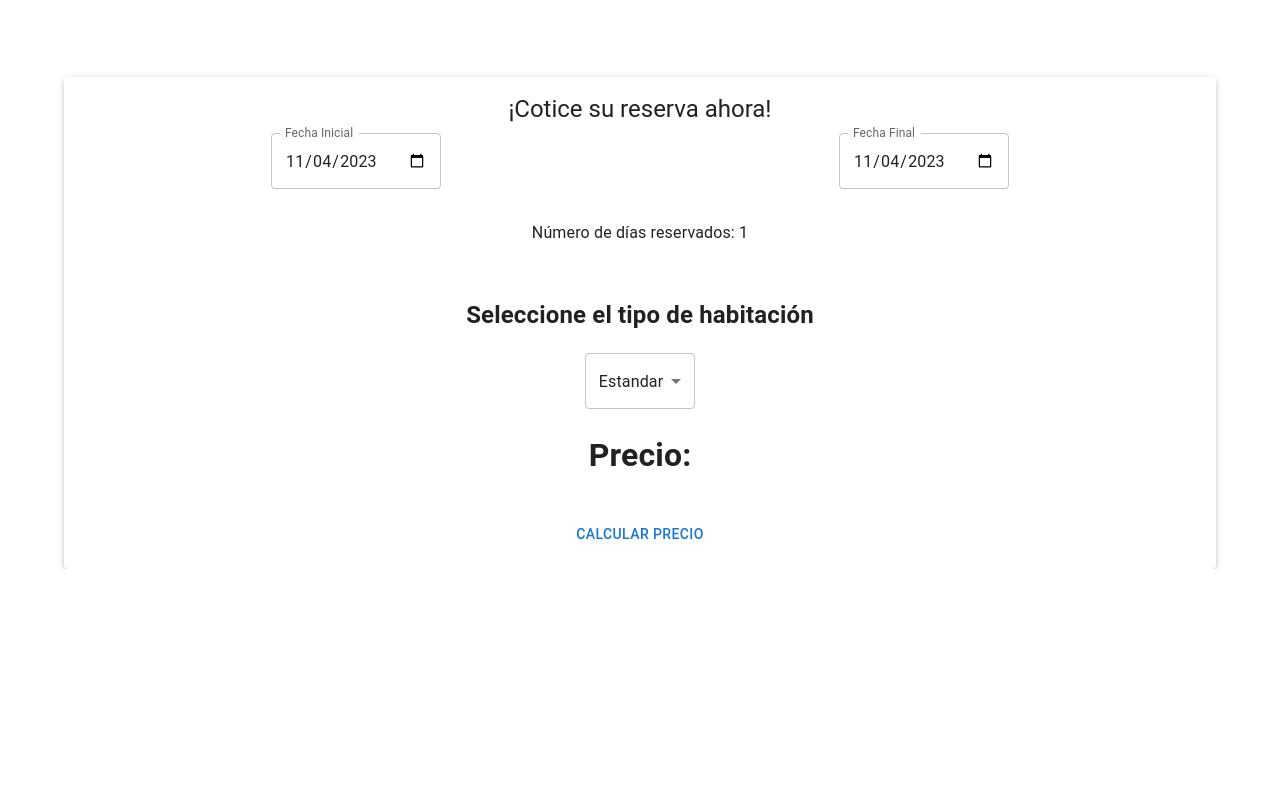
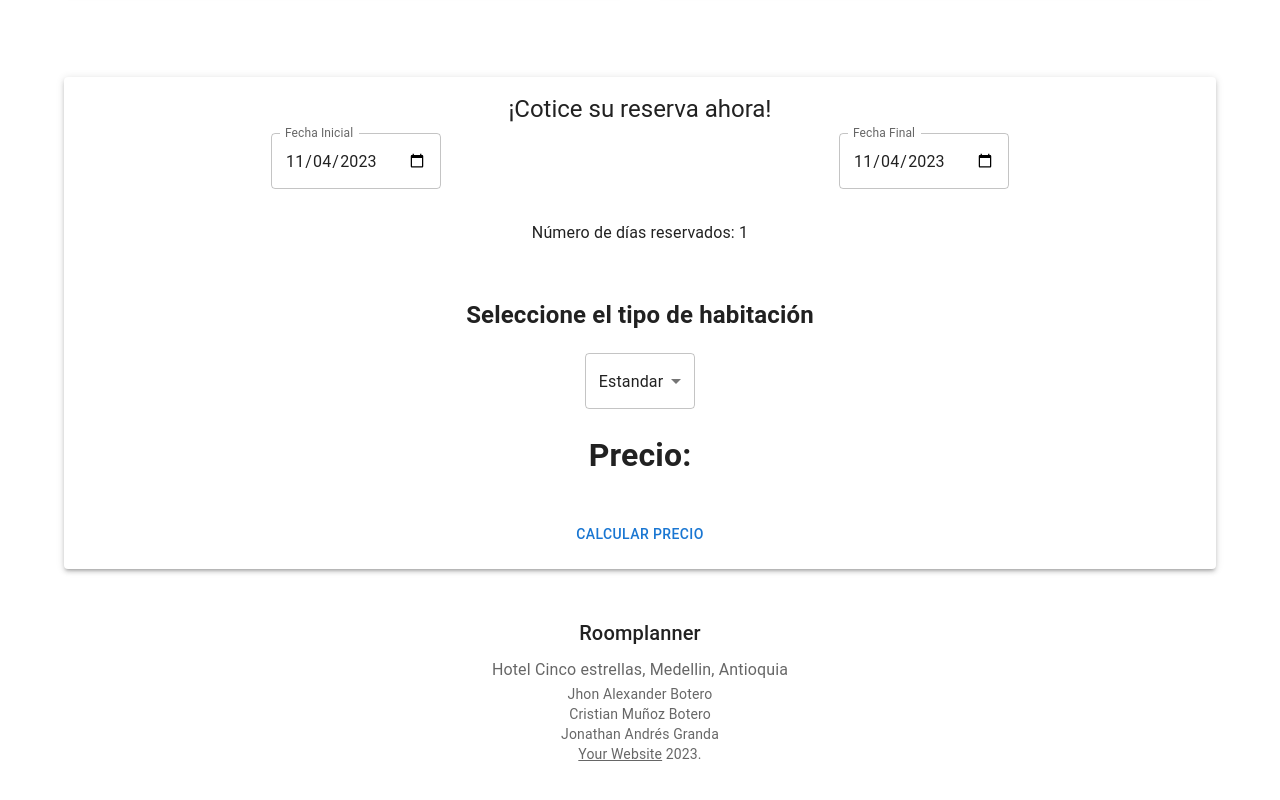
Before and after one commit to cristianmunoz1/roomplanner, a Next.js app: page /landing-page in a window 1280 px wide. Shown: the part 1044-1844 px from the top of the page. Before the commit the page ends 1613 px from the top, so only its background shows below. Built offline with nearby package versions, Linux system fonts and the light colour scheme.

Commit message:
Se agrega el footer en landing page

```diff
--- a/pages/landing-page.tsx
+++ b/pages/landing-page.tsx
@@ -103,7 +103,10 @@ export default function Blog() {
 
         </main>
       </Container >
-
+      <Footer
+        title="Roomplanner"
+        description="Hotel Cinco estrellas, Medellin, Antioquia "
+      />
     </>
   );
 }
```
